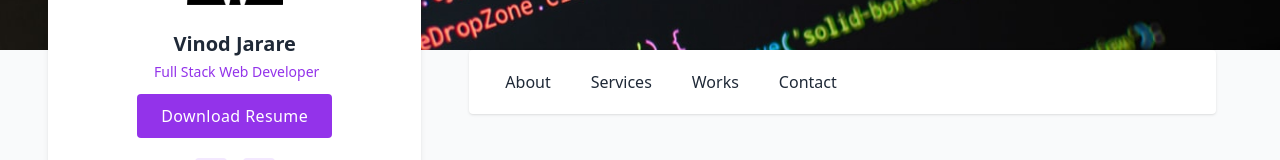
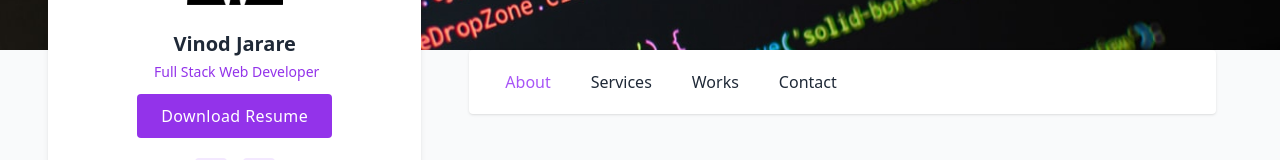
Before and after one commit to vinodjarare/Next-Portfolio, a Next.js app: page / in a window 1280 px wide. Shown: the part 190-350 px from the top of the page. Built offline with nearby package versions, Linux system fonts and the light colour scheme.

Commit message:
fix usePathname()

```diff
--- /dev/null
+++ b/app/components/LinkItem.jsx
@@ -0,0 +1,22 @@
+"use client";
+import Link from "next/link";
+import { usePathname } from "next/navigation";
+
+const LinkItem = (props) => {
+  const { title, to } = props.el;
+  const pathname = usePathname();
+  return (
+    <li className="m-3 lg:mx-5">
+      <Link
+        href={to}
+        className={`text-gray-800 text-medium hover:text-purple-600 ${
+          pathname === to && `text-purple-500`
+        } `}
+      >
+        {title}
+      </Link>
+    </li>
+  );
+};
+
+export default LinkItem;
--- a/app/components/Navbar.jsx
+++ b/app/components/Navbar.jsx
@@ -1,5 +1,6 @@
-import Link from "next/link";
+"use client";
 import { navbarData } from "../data";
+import LinkItem from "./LinkItem";
 
 const Navbar = () => {
   return (
@@ -14,17 +15,3 @@ const Navbar = () => {
 };
 
 export default Navbar;
-
-const LinkItem = (props) => {
-  const { title, to } = props.el;
-  return (
-    <li className="m-3 lg:mx-5">
-      <Link
-        href={to}
-        className={"text-gray-800 text-medium hover:text-purple-600 "}
-      >
-        {title}
-      </Link>
-    </li>
-  );
-};
```
